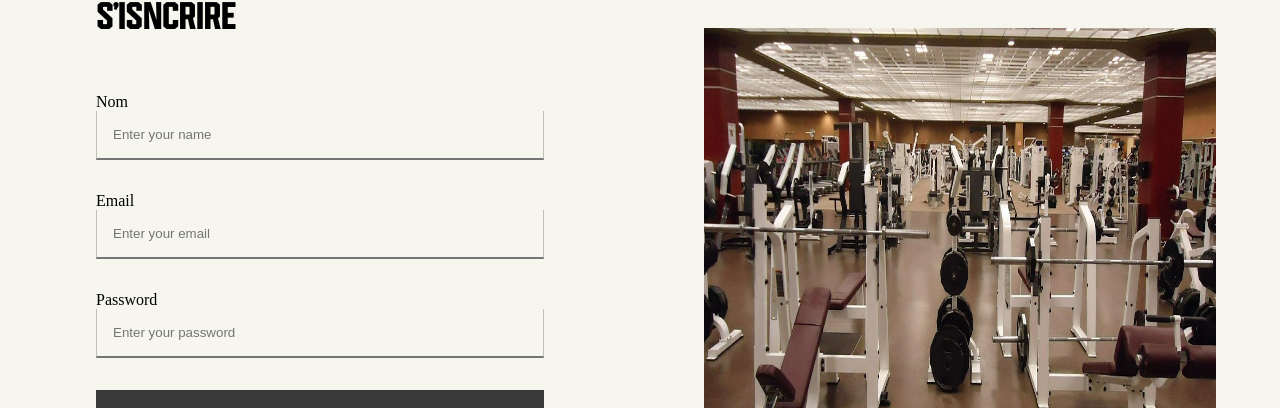
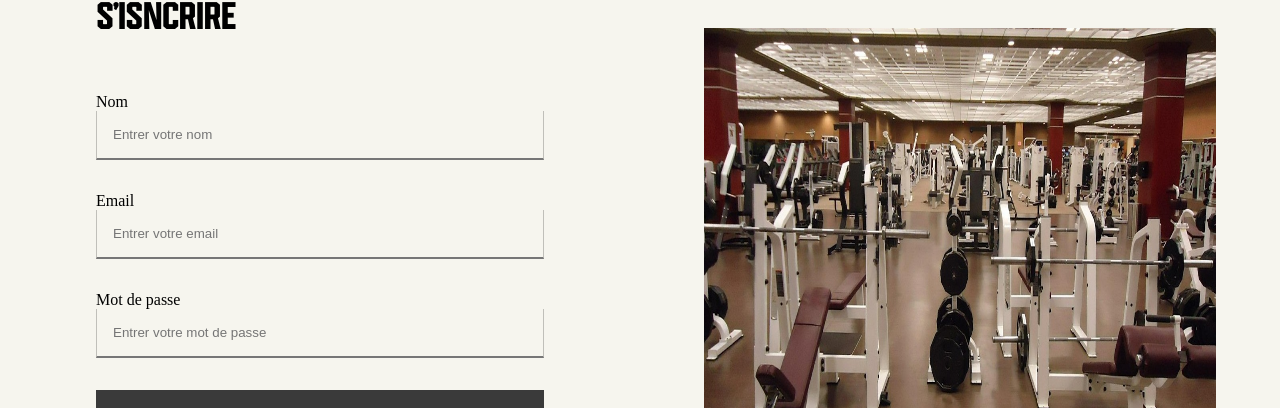
Before and after one commit to William-Hortone/fdp-app, a React (Create React App) app in the folder client/: page /connection/Signup in a window 1280 px wide. Shown: the part 132-540 px from the top of the page. Built offline with nearby package versions, Linux system fonts and the light colour scheme; a web font is replaced by a local one.

Commit message:
started the signup page

```diff
--- a/client/src/App.js
+++ b/client/src/App.js
@@ -3,10 +3,13 @@ import "./App.css";
 import { About, Home, Products } from "./pages";
 import { Routes, Route } from "react-router-dom";
 import { Connection, Login, Signup } from "./containers";
+import { UserProvider } from "./hooks/context/UserContext";
 
 const App = () => {
   return (
     <>
+    <UserProvider>
+
       <div className="App">
         <Routes>
           <Route path="/connection" element={<Connection />} >
@@ -18,6 +21,7 @@ const App = () => {
           <Route path="/about" element={<About />} />
         </Routes>
       </div>
+    </UserProvider>
     </>
   );
 };
--- a/client/src/containers/connection/Signup.jsx
+++ b/client/src/containers/connection/Signup.jsx
@@ -1,10 +1,24 @@
-import React from "react";
+import React, { useState } from "react";
 import { FaArrowLeft } from "react-icons/fa6";
 import { Link } from "react-router-dom";
 import { images } from "../../constants";
 import "./connection.css";
 
 const Signup = () => {
+  const [inputs, setInputs] = useState({
+    username: "",
+    password: "",
+    email: "",
+  });
+
+  //  Function onchange
+  const handleOnChange = (e) => {
+    const { name, value } = e.target;
+    setInputs((prevInputs) => ({
+      ...prevInputs,
+      [name]: value,
+    }));
+  };
 
   const goBack = () => {
     window.history.back();
@@ -15,12 +29,11 @@ const Signup = () => {
       <div className="app__signIn">
         <div className="app__signIn-container">
           <div className="app__signIn-container-form">
+            <div className="go-back-btn" onClick={goBack}>
+              <FaArrowLeft color="black" size={17} /> Retourer
+            </div>
 
-              <div className="go-back-btn" onClick={goBack}>
-                <FaArrowLeft color="black" size={17} /> Retourer
-              </div>
-
-        {/* Sing Up form */}
+            {/* Sing Up form */}
             <form>
               <h1>S'isncrire</h1>
               <label>Nom</label>
@@ -28,21 +41,24 @@ const Signup = () => {
                 type="text"
                 className="input"
                 name="name"
-                placeholder="Enter your name"
+                value={inputs.username}
+                placeholder="Entrer votre nom"
               />
               <label>Email</label>
               <input
                 type="email"
                 className="input"
                 name="email"
-                placeholder="Enter your email"
+                value={inputs.email}
+                placeholder="Entrer votre email"
               />
-              <label>Password</label>
+              <label>Mot de passe</label>
               <input
                 type="password"
                 name="password"
+                value={inputs.password}
                 className="input"
-                placeholder="Enter your password"
+                placeholder="Entrer votre mot de passe"
               />
               <button type="submit" className="login-btn">
                 S'inscrire
--- /dev/null
+++ b/client/src/hooks/context/UserContext.js
@@ -0,0 +1,18 @@
+import React, {createContext} from "react";
+
+
+export const UserContext = createContext();
+
+export const UserProvider = ({children})=> {
+
+    const userSignUp = () =>{
+
+    }
+
+
+    return (
+        <UserContext.Provider>
+            {children}
+        </UserContext.Provider>
+    )
+}
```
